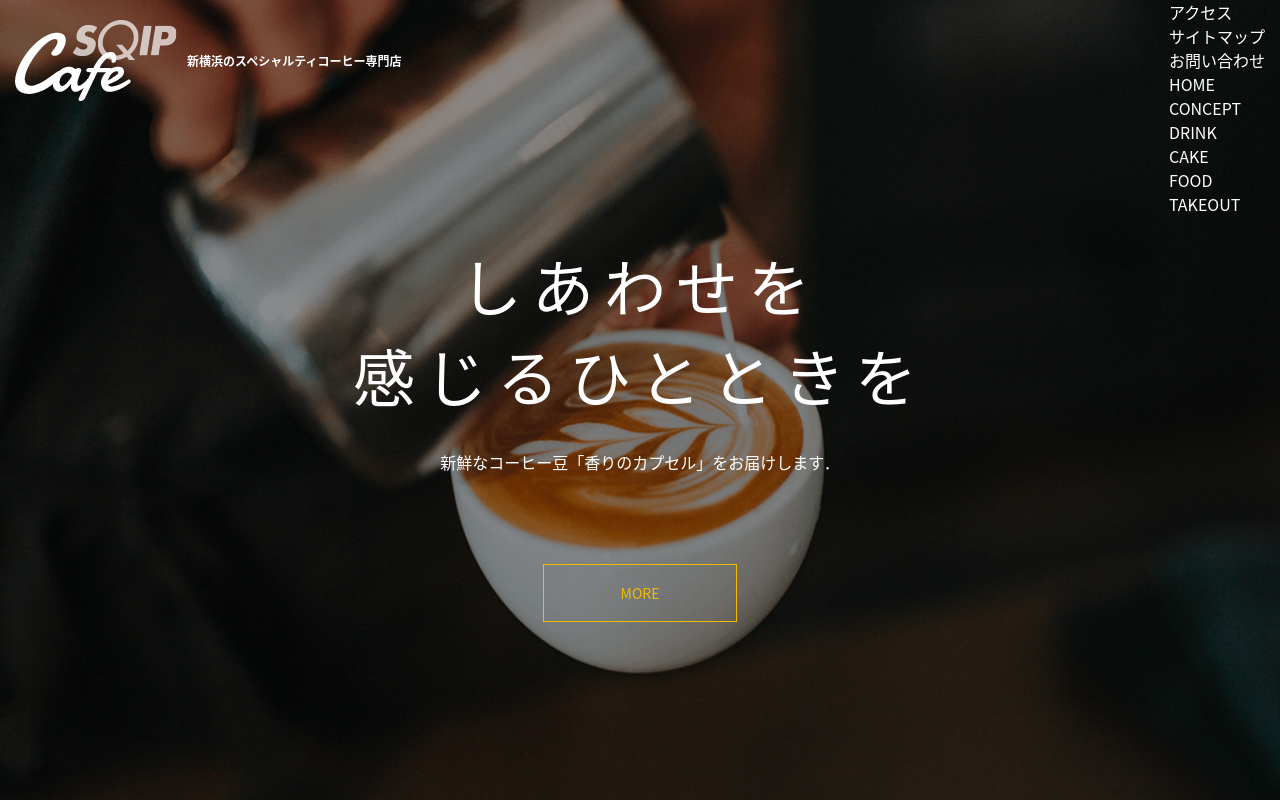
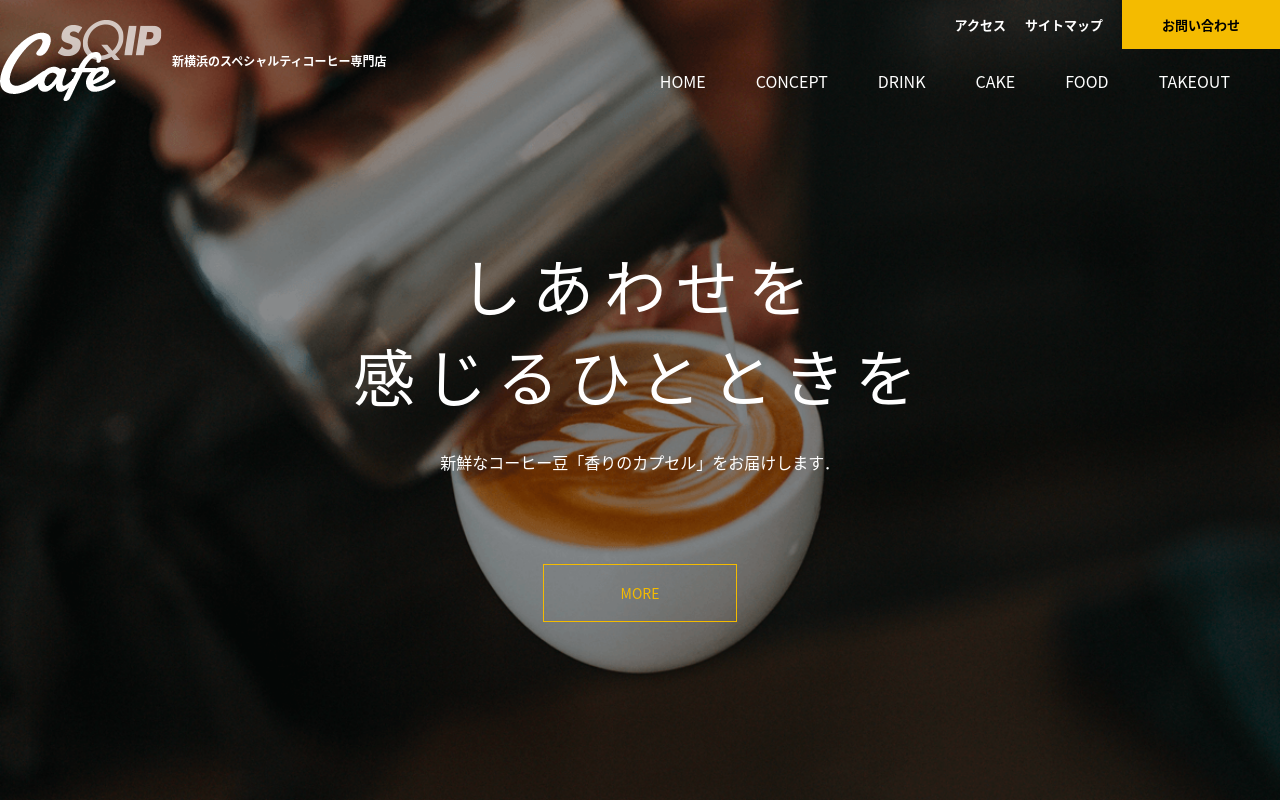
Before and after one commit to SO0O0/sqipcafe.github.io, a Vue app: page / in a window 1280 px wide. Shown: the top 800 px of the page. Built offline with nearby package versions, Linux system fonts and the light colour scheme.

Commit message:
:art: Header

```diff
--- a/src/App.vue
+++ b/src/App.vue
@@ -1,6 +1,6 @@
 <template>
   <CafeHeader />
-  <MainVisual />
+  <CafeVisual />
   <CafeMenu />
   <CafeNews />
   <CafeAccess />
@@ -15,13 +15,13 @@ import CafeFooter from "./components/CafeFooter.vue";
 import CafeHeader from "./components/CafeHeader.vue";
 import CafeMenu from "./components/CafeMenu.vue";
 import CafeNews from "./components/CafeNews.vue";
-import MainVisual from "./components/MainVisual.vue";
+import CafeVisual from "./components/CafeVisual.vue";
 
 export default {
   name: "App",
   components: {
     CafeHeader,
-    MainVisual,
+    CafeVisual,
     CafeMenu,
     CafeNews,
     CafeAccess,
--- a/src/components/CafeHeader.vue
+++ b/src/components/CafeHeader.vue
@@ -1,5 +1,5 @@
 <template>
-  <div class="header">
+  <header class="header">
     <div class="container">
       <div class="inner">
         <div class="title">
@@ -10,7 +10,7 @@
             <p class="time">新横浜のスペシャルティコーヒー専門店</p>
           </h1>
         </div>
-        <div>
+        <div class="menu">
           <ul class="info">
             <li>
               <a href="#">アクセス</a>
@@ -50,7 +50,7 @@
         <span></span>
       </div>
     </div>
-  </div>
+  </header>
 </template>
 
 <script>
@@ -76,14 +76,9 @@ export default {
     align-items: center;
   }
 
-  ul {
-    list-style-type: none;
-  }
-
   .container {
     margin: 0 auto;
-    padding-left: 15px;
-    padding-right: 15px;
+    width: 100%;
 
     .inner {
       display: flex;
@@ -108,6 +103,7 @@ export default {
             vertical-align: top;
           }
         }
+      }
 
       .info {
         color: #fff;
@@ -122,6 +118,7 @@ export default {
         font-size: 13px;
 
         li {
+          list-style: none;
           margin-left: 5%;
         }
 
@@ -139,12 +136,11 @@ export default {
       .global_menu {
         ul {
           display: flex;
-            justify-content: space-between;
           font-size: 16px;
 
           li {
-              margin-left: 5%;
-            }
+            margin-right: 50px;
+            list-style: none;
           }
         }
       }
--- a/src/components/MainVisual.vue
+++ b/src/components/CafeVisual.vue
@@ -15,7 +15,7 @@
 
 <script>
 export default {
-  name: "MainVisual"
+  name: "CafeVisual"
 };
 </script>
 
```
Also changed, not shown: 7 other files (tests, documents, lock files or other folders). Lines whose indentation alone changed are shown as unchanged.
